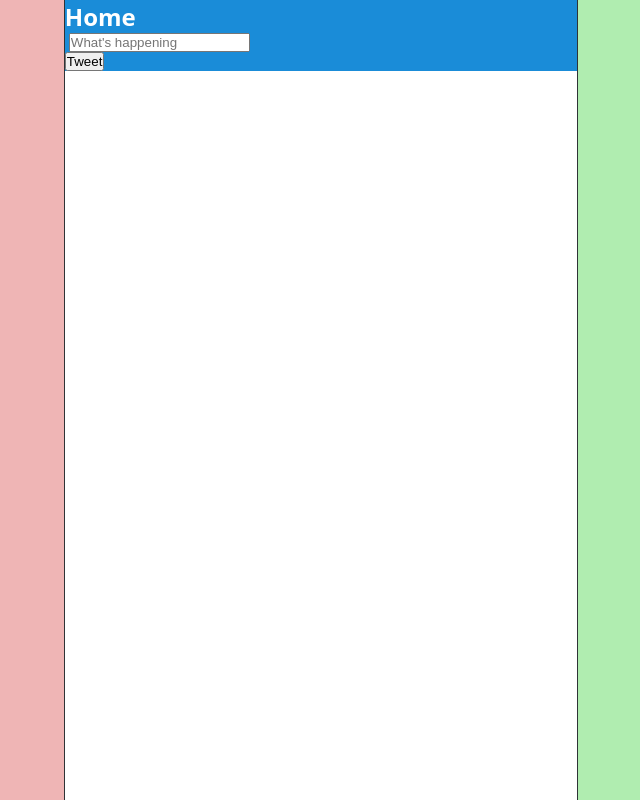
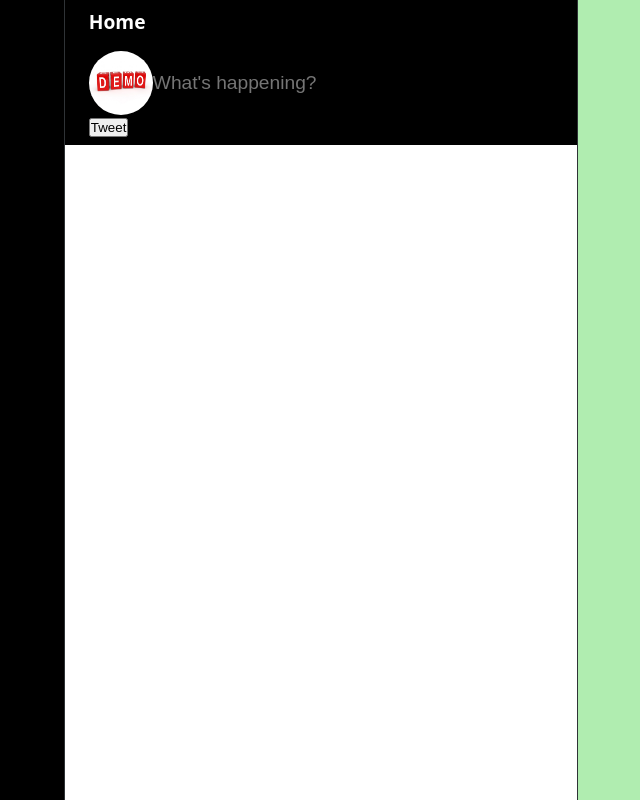
Before and after one commit to HousamKak/twitter-cloning, a PHP site: page /home-page/homepage.html in a window 1280 px wide. Shown: the whole page, without its empty margins (268-908 px from the left). Run offline with PHP 8.4, Linux system fonts and the light colour scheme.

Commit message:
Added progfile, what's happening, and tweet

```diff
--- a/Frontend/home-page/homepage.html
+++ b/Frontend/home-page/homepage.html
@@ -22,8 +22,11 @@
           <div class="happening">
             <h1>Home</h1>
             <div class="im-happen">
-              <img class="profile-photo" src="" />
-              <input placeholder="What's happening" />
+              <img
+                class="profile-photo"
+                src="/Frontend/home-page/Images/demo-img.jpg"
+              />
+              <input placeholder="What's happening?" />
             </div>
             <div class="tweet-btn">
               <button>Tweet</button>
--- a/Frontend/styles/style.css
+++ b/Frontend/styles/style.css
@@ -329,7 +329,7 @@ label {
   height: 100vh;
   width: 26%;
   position: fixed;
-  background-color: rgb(239, 181, 181);
+  background-color: black;
   border-right: 1px #2f3336;
   border-style: solid;
   border-bottom: none;
@@ -352,7 +352,7 @@ label {
 
 .middle-side {
   /* height: 1000vh; */
-  background-color: #1a8cd8;
+  background-color: black;
   width: 40%;
   position: absolute;
   left: 26%;
@@ -360,5 +360,37 @@ label {
 
 /* Middle side first part */
 
+.happening {
+  padding: 1vh 3vh;
+  font-family: system-ui, -apple-system, BlinkMacSystemFont, "Segoe UI", Roboto,
+    Oxygen, Ubuntu, Cantarell, "Open Sans", "Helvetica Neue", sans-serif;
+}
+.happening h1 {
+  font-size: larger;
+  margin-bottom: 2vh;
+  font-weight: 650;
+}
+
+.im-happen {
+  display: flex;
+  justify-content: space-between;
+  width: 100%;
+}
+.im-happen input {
+  width: 88%;
+  color: white;
+  background-color: black;
+  border: none;
+  outline: none;
+  font-size: larger;
+}
+
+.im-happen input:focus {
+  border-bottom: 1px solid;
+}
+
 .profile-photo {
+  height: 8vh;
+  width: 8vh;
+  border-radius: 8vh;
 }
```
Also changed, not shown: Frontend/home-page/Images/demo-img.jpg (added).
